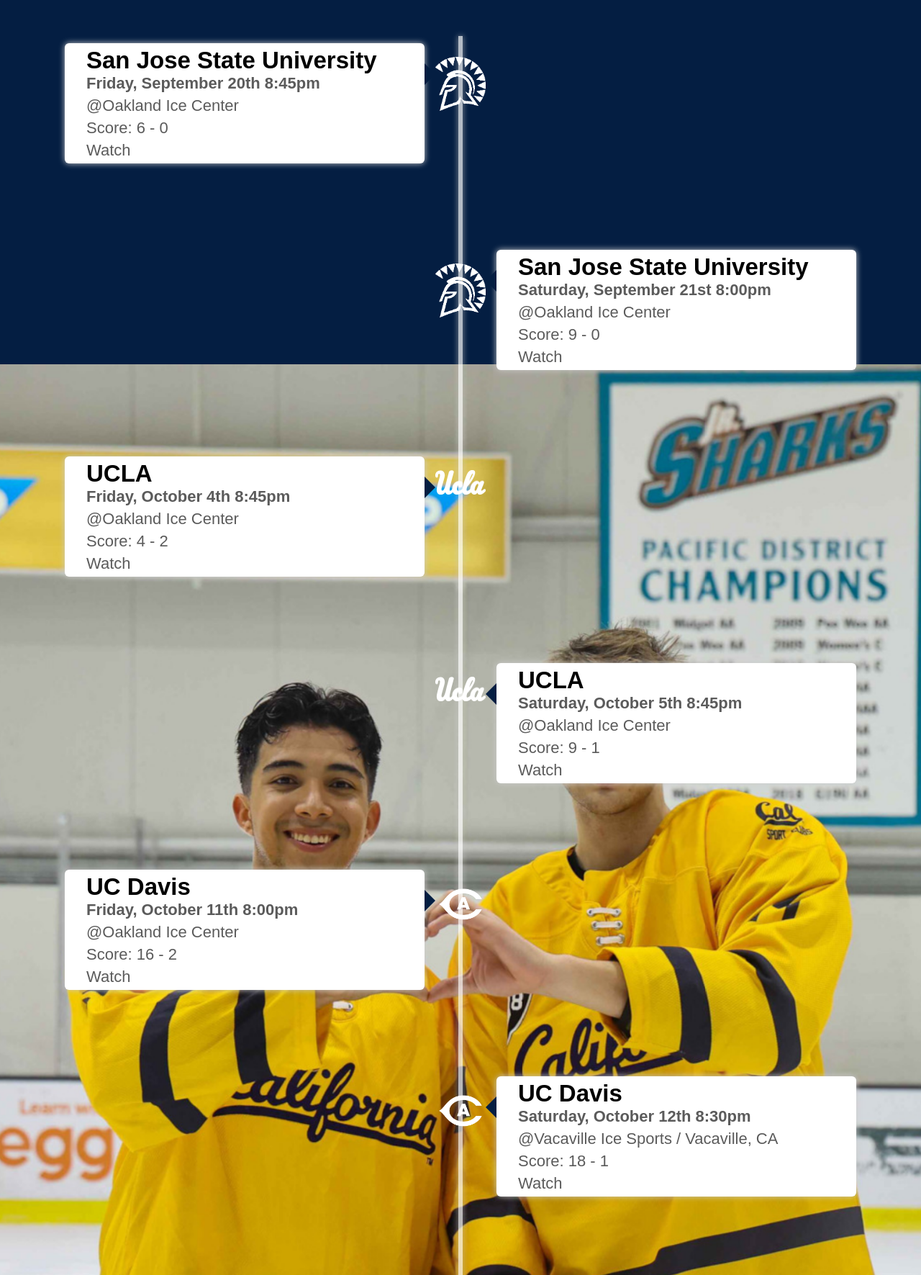
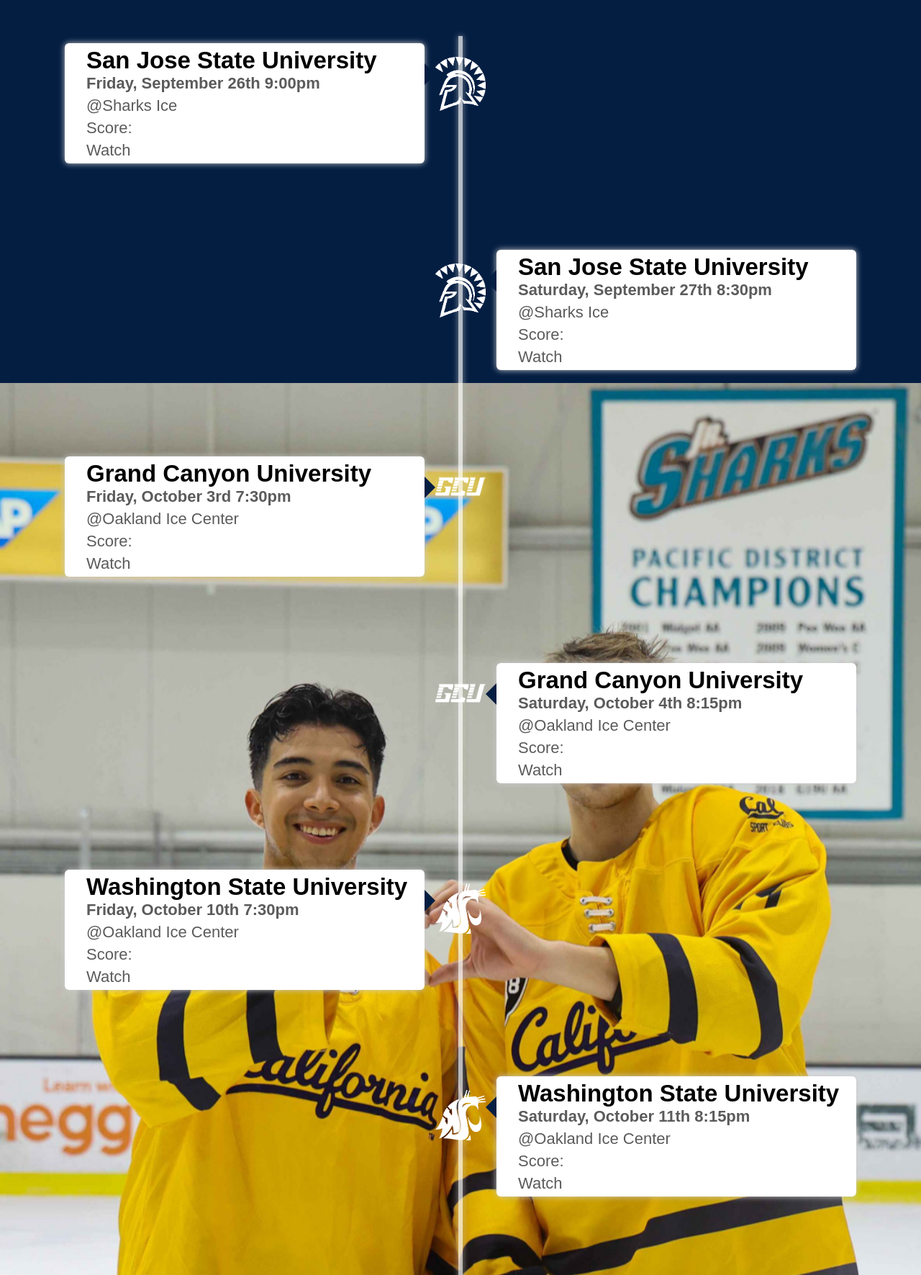
Before and after one commit to allananaka/Cal-Ice-Hockey-Website-2.0, a PHP site: page /schedule.html in a window 1280 px wide. Shown: the part 150-1921 px from the top of the page at 72% size. Run offline with PHP 8.4, Linux system fonts and the light colour scheme.

Commit message:
Schedule updated 2025

```diff
--- a/schedule.html
+++ b/schedule.html
@@ -36,9 +36,9 @@
                 <img src="images/SJSULogo.png">
                 <div class="textbox">
                     <h2 class="blackText">San Jose State University</h2>
-                    <h4>Friday, September 20th 8:45pm</h5>
-                    <p>@Oakland Ice Center</p>
-                    <p>Score: 6 - 0</p>
+                    <h4>Friday, September 26th 9:00pm</h4>
+                    <p>@Sharks Ice</p>
+                    <p>Score:</p>
                     <span class="left-container-arrow"></span>
                     <a href="">Watch</a>
                 </div>
@@ -47,53 +47,251 @@
                 <img src="images/SJSULogo.png">
                 <div class="textbox">
                     <h2 class="blackText">San Jose State University</h2>
-                    <h4>Saturday, September 21st 8:00pm</h4>
-                    <p>@Oakland Ice Center</p>
-                    <p>Score: 9 - 0</p>
+                    <h4>Saturday, September 27th 8:30pm</h4>
+                    <p>@Sharks Ice</p>
+                    <p>Score:</p>
                     <span class="right-container-arrow"></span>
                     <a href="">Watch</a>
                 </div>
             </div>
             <div class="timelineContainer timelineLeft-container">
-                <img src="images/UCLA-Logo.png">
+                <img src="images/GCUlogo.png">
                 <div class="textbox">
-                    <h2 class="blackText">UCLA</h2>
-                    <h4>Friday, October 4th 8:45pm</h4>
+                    <h2 class="blackText">Grand Canyon University</h2>
+                    <h4>Friday, October 3rd 7:30pm</h4>
                     <p>@Oakland Ice Center</p>
-                    <p>Score: 4 - 2</p>
+                    <p>Score:</p>
                     <span class="left-container-arrow"></span>
                     <a href="">Watch</a>
                 </div>
             </div>
             <div class="timelineContainer timelineRight-container">
-                <img src="images/UCLA-Logo.png">
+                <img src="images/GCUlogo.png">
                 <div class="textbox">
-                    <h2 class="blackText">UCLA</h2>
-                    <h4>Saturday, October 5th 8:45pm</h4>
+                    <h2 class="blackText">Grand Canyon University</h2>
+                    <h4>Saturday, October 4th 8:15pm</h4>
                     <p>@Oakland Ice Center</p>
-                    <p>Score: 9 - 1</p>
+                    <p>Score:</p>
                     <span class="right-container-arrow"></span>
                     <a href="">Watch</a>
                 </div>
             </div>
             <div class="timelineContainer timelineLeft-container">
-                <img src="images/UCDavisLogo.png">
+                <img src="images/WashingtonStateLogo.png">
                 <div class="textbox">
-                    <h2 class="blackText">UC Davis</h2>
-                    <h4>Friday, October 11th 8:00pm</h4>
+                    <h2 class="blackText">Washington State University</h2>
+                    <h4>Friday, October 10th 7:30pm</h4>
                     <p>@Oakland Ice Center</p>
-                    <p>Score: 16 - 2</p>
+                    <p>Score:</p>
                     <span class="left-container-arrow"></span>
                     <a href="">Watch</a>
                 </div>
             </div>
             <div class="timelineContainer timelineRight-container">
-                <img src="images/UCDavisLogo.png">
+                <img src="images/WashingtonStateLogo.png">
                 <div class="textbox">
-                    <h2 class="blackText">UC Davis</h2>
-                    <h4>Saturday, October 12th 8:30pm</h4>
-                    <p>@Vacaville Ice Sports / Vacaville, CA</p>
-                    <p>Score: 18 - 1</p>
+                    <h2 class="blackText">Washington State University</h2>
+                    <h4>Saturday, October 11th 8:15pm</h4>
+                    <p>@Oakland Ice Center</p>
+                    <p>Score:</p>
+                    <span class="right-container-arrow"></span>
+                    <a href="">Watch</a>
+                </div>
+            </div>
+            <div class="timelineContainer timelineLeft-container">
+                <img src="images/UCSDLogo.png">
+                <div class="textbox">
+                    <h2 class="blackText">UC San Diego</h2>
+                    <h4>Saturday, October 25th 8:15pm</h4>
+                    <p>@Oakland Ice Center</p>
+                    <p>Score:</p>
+                    <span class="left-container-arrow"></span>
+                    <a href="">Watch</a>
+                </div>
+            </div>
+            <div class="timelineContainer timelineRight-container">
+                <img src="images/UCSDLogo.png">
+                <div class="textbox">
+                    <h2 class="blackText">UC San Diego</h2>
+                    <h4>Sunday, October 26th 10:45am</h4>
+                    <p>@Oakland Ice Center</p>
+                    <p>Score:</p>
+                    <span class="right-container-arrow"></span>
+                    <a href="">Watch</a>
+                </div>
+            </div>
+            <div class="timelineContainer timelineLeft-container">
+                <img src="images/EasternWashingtonLogo.png">
+                <div class="textbox">
+                    <h2 class="blackText">Eastern Washington University</h2>
+                    <h4>Friday, October 31st 7:30pm</h4>
+                    <p>@Oakland Ice Center</p>
+                    <p>Score:</p>
+                    <span class="left-container-arrow"></span>
+                    <a href="">Watch</a>
+                </div>
+            </div>
+            <div class="timelineContainer timelineRight-container">
+                <img src="images/EasternWashingtonLogo.png">
+                <div class="textbox">
+                    <h2 class="blackText">Eastern Washington University</h2>
+                    <h4>Saturday, November 1st 8:15pm</h4>
+                    <p>@Oakland Ice Center</p>
+                    <p>Score:</p>
+                    <span class="right-container-arrow"></span>
+                    <a href="">Watch</a>
+                </div>
+            </div>
+            <div class="timelineContainer timelineLeft-container">
+                <img src="images/UWashingtonLogo.png">
+                <div class="textbox">
+                    <h2 class="blackText">University of Washington</h2>
+                    <h4>Friday, November 7th 8:45pm</h4>
+                    <p>@Kraken Community Iceplex - Seattle, WA</p>
+                    <p>Score:</p>
+                    <span class="left-container-arrow"></span>
+                    <a href="">Watch</a>
+                </div>
+            </div>
+            <div class="timelineContainer timelineRight-container">
+                <img src="images/UWashingtonLogo.png">
+                <div class="textbox">
+                    <h2 class="blackText">University of Washington</h2>
+                    <h4>Saturday, November 8th 8:00pm</h4>
+                    <p>@Kraken Community Iceplex - Seattle, WA</p>
+                    <p>Score:</p>
+                    <span class="right-container-arrow"></span>
+                    <a href="">Watch</a>
+                </div>
+            </div>
+            <div class="timelineContainer timelineLeft-container">
+                <img src="images/WesternWashingtonLogo.png">
+                <div class="textbox">
+                    <h2 class="blackText">Western Washington University</h2>
+                    <h4>Sunday, November 9th 5:15pm</h4>
+                    <p>@Bellingham Sportsplex - Bellingham, WA</p>
+                    <p>Score:</p>
+                    <span class="left-container-arrow"></span>
+                    <a href="">Watch</a>
+                </div>
+            </div>
+            <div class="timelineContainer timelineRight-container">
+                <img src="images/WesternWashingtonLogo.png">
+                <div class="textbox">
+                    <h2 class="blackText">Washington State University</h2>
+                    <h4>Monday, November 10th 10:00am</h4>
+                    <p>@Bellingham Sportsplex - Bellingham, WA</p>
+                    <p>Score:</p>
+                    <span class="right-container-arrow"></span>
+                    <a href="">Watch</a>
+                </div>
+            </div>
+            <div class="timelineContainer timelineLeft-container">
+                <img src="images/LMUlogo.png">
+                <div class="textbox">
+                    <h2 class="blackText">Loyola Marymount University</h2>
+                    <h4>Saturday, November 15th 7:00pm</h4>
+                    <p>@Oakland Ice Center</p>
+                    <p>Score:</p>
+                    <span class="left-container-arrow"></span>
+                    <a href="">Watch</a>
+                </div>
+            </div>
+            <div class="timelineContainer timelineRight-container">
+                <img src="images/LMUlogo.png">
+                <div class="textbox">
+                    <h2 class="blackText">Loyola Marymount University</h2>
+                    <h4>Sunday, November 16th 10:45am</h4>
+                    <p>@Oakland Ice Center</p>
+                    <p>Score:</p>
+                    <span class="right-container-arrow"></span>
+                    <a href="">Watch</a>
+                </div>
+            </div>
+            <div class="timelineContainer timelineLeft-container">
+                <img src="images/UtahStatelogo.png">
+                <div class="textbox">
+                    <h2 class="blackText">Utah State University</h2>
+                    <h4>Thursday, November 20th 7:00pm</h4>
+                    <p>@Eccles Ice Center - North Logan, Utah</p>
+                    <p>Score:</p>
+                    <span class="left-container-arrow"></span>
+                    <a href="">Watch</a>
+                </div>
+            </div>
+            <div class="timelineContainer timelineRight-container">
+                <img src="images/UniversityofUtahLogo.png">
+                <div class="textbox">
+                    <h2 class="blackText">University of Utah</h2>
+                    <h4>Friday, November 21st 7:30pm</h4>
+                    <p>@Salt Lake City Sports Complex - Utah</p>
+                    <p>Score:</p>
+                    <span class="right-container-arrow"></span>
+                    <a href="">Watch</a>
+                </div>
+            </div>
+            <div class="timelineContainer timelineLeft-container">
+                <img src="images/WeberStateLogo.png">
+                <div class="textbox">
+                    <h2 class="blackText">Weber State</h2>
+                    <h4>Saturday, November 22nd 7:15pm</h4>
+                    <p>@Weber County Ice Sheet - Ogden, Utah</p>
+                    <p>Score:</p>
+                    <span class="left-container-arrow"></span>
+                    <a href="">Watch</a>
+                </div>
+            </div>
+            <div class="timelineContainer timelineRight-container">
+                <img src="images/MontanaStateLogo.png">
+                <div class="textbox">
+                    <h2 class="blackText">Montana State</h2>
+                    <h4>Sunday, November 23rd 10:00am</h4>
+                    <p>@Weber County Ice Sheet - Ogden, Utah</p>
+                    <p>Score:</p>
+                    <span class="right-container-arrow"></span>
+                    <a href="">Watch</a>
+                </div>
+            </div>
+            <div class="timelineContainer timelineLeft-container">
+                <img src="images/MSUDenverLogo.png">
+                <div class="textbox">
+                    <h2 class="blackText">MSU Denver</h2>
+                    <h4>Friday, January 16th 7:15pm</h4>
+                    <p>@Ice Centre <a href=""></a>t the Promenade - Westminster, Colorado</p>
+                    <p>Score:</p>
+                    <span class="left-container-arrow"></span>
+                    <a href="">Watch</a>
+                </div>
+            </div>
+            <div class="timelineContainer timelineRight-container">
+                <img src="images/DokotaCollegeLogo.png">
+                <div class="textbox">
+                    <h2 class="blackText">Dakota College at Bottineau</h2>
+                    <h4>Saturday, January 17th 11:30am</h4>
+                    <p>@Ice Centre at the Promenade - Westminster, Colorado</p>
+                    <p>Score:</p>
+                    <span class="right-container-arrow"></span>
+                    <a href="">Watch</a>
+                </div>
+            </div>
+            <div class="timelineContainer timelineLeft-container">
+                <img src="images/NorthEasternLogo.png">
+                <div class="textbox">
+                    <h2 class="blackText">Northeastern University</h2>
+                    <h4>Sunday, January 18th 7:00pm</h4>
+                    <p>@Greeley Ice Haus - Greeley, Colorado</p>
+                    <p>Score:</p>
+                    <span class="left-container-arrow"></span>
+                    <a href="">Watch</a>
+                </div>
+            </div>
+            <div class="timelineContainer timelineRight-container">
+                <img src="images/ColoradoUniversityLogo.png">
+                <div class="textbox">
+                    <h2 class="blackText">University of Colorado</h2>
+                    <h4>Monday, January 19th 11:00am</h4>
+                    <p>@CU Student Recreation Center - Boulder, Colorado</p>
+                    <p>Score:</p>
                     <span class="right-container-arrow"></span>
                     <a href="">Watch</a>
                 </div>
@@ -102,9 +300,9 @@
                 <img src="images/USCLogo.png">
                 <div class="textbox">
                     <h2 class="blackText">University of Southern California</h2>
-                    <h4>Friday, October 18th 8:30pm</h5>
-                    <p>@The RINKS / Anaheim, CA</p>
-                    <p>Score: 4 - 1</p>
+                    <h4>Friday, January 23rd 7:30pm</h4>
+                    <p>@Oakland Ice Center</p>
+                    <p>Score:</p>
                     <span class="left-container-arrow"></span>
                     <a href="">Watch</a>
                 </div>
@@ -113,187 +311,21 @@
                 <img src="images/USCLogo.png">
                 <div class="textbox">
                     <h2 class="blackText">University of Southern California</h2>
-                    <h4>Saturday, October 19th 9:00pm</h4>
-                    <p>@The RINKS / Anaheim, CA</p>
-                    <p>Score: 5 - 1</p>
+                    <h4>Saturday, January 24th 8:15pm</h4>
+                    <p>@Oakland Ice Center</p>
+                    <p>Score:</p>
                     <span class="right-container-arrow"></span>
                     <a href="">Watch</a>
                 </div>
             </div>
             <div class="timelineContainer timelineLeft-container">
-                <img src="images/UWashingtonLogo.png">
-                <div class="textbox">
-                    <h2 class="blackText">University of Washington</h2>
-                    <h4>Saturday, October 26th 8:45pm</h4>
-                    <p>@Oakland Ice Center</p>
-                    <p>Score: 5 - 1</p>
-                    <span class="left-container-arrow"></span>
-                    <a href="">Watch</a>
-                </div>
-            </div>
-            <div class="timelineContainer timelineRight-container">
-                <img src="images/UWashingtonLogo.png">
-                <div class="textbox">
-                    <h2 class="blackText">University of Washington</h2>
-                    <h4>Sunday, October 27th 10:45am</h5>
-                    <p>@Oakland Ice Center</p>
-                    <p>Score: 2 - 1</p>
-                    <span class="right-container-arrow"></span>
-                    <a href="">Watch</a>
-                </div>
-            </div>
-            <div class="timelineContainer timelineLeft-container">
-                <img src="images/WesternWashingtonLogo.png">
-                <div class="textbox">
-                    <h2 class="blackText">Western Washington University</h2>
-                    <h4>Friday, November 1st 8:45pm</h4>
-                    <p>@Oakland Ice Center</p>
-                    <p>Score: 6 - 0</p>
-                    <span class="left-container-arrow"></span>
-                    <a href="">Watch</a>
-                </div>
-            </div>
-            <div class="timelineContainer timelineRight-container">
-                <img src="images/WesternWashingtonLogo.png">
-                <div class="textbox">
-                    <h2 class="blackText">Western Washington University</h2>
-                    <h4>Saturday, November 2nd 8:45pm</h5>
-                    <p>@Oakland Ice Center</p>
-                    <p>Score: 10 - 0</p>
-                    <span class="right-container-arrow"></span>
-                    <a href="">Watch</a>
-                </div>
-            </div>
-            <div class="timelineContainer timelineLeft-container">
-                <img src="images/EasternWashingtonLogo.png">
-                <div class="textbox">
-                    <h2 class="blackText">Eastern Washington University</h2>
-                    <h4>Friday, November 8th 7:00pm</h4>
-                    <p>@EWU / Cheney, WA</p>
-                    <p>Score: 7 - 0</p>
-                    <span class="left-container-arrow"></span>
-                    <a href="">Watch</a>
-                </div>
-            </div>
-            <div class="timelineContainer timelineRight-container">
-                <img src="images/WashingtonStateLogo.png">
-                <div class="textbox">
-                    <h2 class="blackText">Washington State University</h2>
-                    <h4>Saturday, November 9th 3:00pm</h5>
-                    <p>@EWU / Cheney, WA</p>
-                    <p>Score: 7 - 4</p>
-                    <span class="right-container-arrow"></span>
-                    <a href="">Watch</a>
-                </div>
-            </div>
-            <div class="timelineContainer timelineLeft-container">
-                <img src="images/EasternWashingtonLogo.png">
-                <div class="textbox">
-                    <h2 class="blackText">Eastern Washington University</h2>
-                    <h4>Sunday, November 10th 6:00pm</h4>
-                    <p>@EWU / Cheney, WA</p>
-                    <p>Score: 5 - 3</p>
-                    <span class="left-container-arrow"></span>
-                    <a href="">Watch</a>
-                </div>
-            </div>
-            <div class="timelineContainer timelineRight-container">
-                <img src="images/WashingtonStateLogo.png">
-                <div class="textbox">
-                    <h2 class="blackText">Washington State University</h2>
-                    <h4>Monday, November 11th 10:00am</h5>
-                    <p>@EWU / Cheney, WA</p>
-                    <p>Score: 6 - 1</p>
-                    <span class="right-container-arrow"></span>
-                    <a href="">Watch</a>
-                </div>
-            </div>
-            <div class="timelineContainer timelineLeft-container">
-                <img src="images/StanfordLogo.png">
-                <div class="textbox">
-                    <h2 class="blackText">Stanford</h2>
-                    <h4>Friday, November 15th 8:00pm</h4>
-                    <p>@Oakland Ice Center</p>
-                    <p>Score: 17 - 5</p>
-                    <span class="left-container-arrow"></span>
-                    <a href="">Watch</a>
-                </div>
-            </div>
-            <div class="timelineContainer timelineRight-container">
-                <img src="images/CSUNLogo.png">
-                <div class="textbox">
-                    <h2 class="blackText">CSU Northridge</h2>
-                    <h4>Saturday, November 16th 8:45pm</h4>
-                    <p>@Oakland Ice Center</p>
-                    <p>Score: 4 - 1</p>
-                    <span class="right-container-arrow"></span>
-                    <a href="">Watch</a>
-                </div>
-            </div>
-            <div class="timelineContainer timelineLeft-container">
-                <img src="images/CSUNLogo.png">
-                <div class="textbox">
-                    <h2 class="blackText">CSU Northridge</h2>
-                    <h4>Sunday, November 17th 10:45am</h4>
-                    <p>@Oakland Ice Center</p>
-                    <p>Score: 9 - 4</p>
-                    <span class="left-container-arrow"></span>
-                    <a href="">Watch</a>
-                </div>
-            </div>
-            <div class="timelineContainer timelineRight-container">
-                <img src="images/UCSDLogo.png">
-                <div class="textbox">
-                    <h2 class="blackText">UC San Diego</h2>
-                    <h4>Friday, December 6th 9:30pm</h4>
-                    <p>@KHS Rink / Anaheim, CA</p>
-                    <p>Score: 7 - 5</p>
-                    <span class="right-container-arrow"></span>
-                    <a href="">Watch</a>
-                </div>
-            </div>
-            <div class="timelineContainer timelineLeft-container">
-                <img src="images/UCSDLogo.png">
-                <div class="textbox">
-                    <h2 class="blackText">UC San Diego</h2>
-                    <h4>Saturday, December 7th 9:30pm</h4>
-                    <p>@KHS Rink / Anaheim, CA</p>
-                    <p>Score: 10 - 4</p>x
-                    <span class="left-container-arrow"></span>
-                    <a href="">Watch</a>
-                </div>
-            </div>
-            <div class="timelineContainer timelineRight-container">
                 <img src="images/SJSULogo.png">
                 <div class="textbox">
                     <h2 class="blackText">San Jose State University</h2>
-                    <h4>Saturday, January 25th 8:45pm</h4>
+                    <h4>Friday, January 30th 8:45pm</h4>
                     <p>@Oakland Ice Center</p>
-                    <p>Score: 7 - 5</p>
-                    <span class="right-container-arrow"></span>
-                    <a href="">Watch</a>
-                </div>
-            </div>
-            <div class="timelineContainer timelineLeft-container">
-                <img src="images/UOregonLogo.avif">
-                <div class="textbox">
-                    <h2 class="blackText">Oregon</h2>
-                    <h4>Saturday, Feb 1st 7:00 PM</h4>
-                    <p>@The Rink Exchange, Eugene, OR</p>
-                    <p>Score: 6 - 5 (SO)</p>
+                    <p>Score:</p>
                     <span class="left-container-arrow"></span>
-                    <a href="">Watch</a>
-                </div>
-            </div>
-            <div class="timelineContainer timelineRight-container">
-                <img src="images/UOregonLogo.avif">
-                <div class="textbox">
-                    <h2 class="blackText">Oregon</h2>
-                    <h4>Sunday, February 2nd 1:00 PM</h4>
-                    <p>@The Rink Exchange, Eugene, OR</p>
-                    <p>Score: 3 - 2
-                    </p>
-                    <span class="right-container-arrow"></span>
                     <a href="">Watch</a>
                 </div>
             </div>
--- a/styles.css
+++ b/styles.css
@@ -425,7 +425,7 @@
     top: 1500px;
     left: 0;
     object-fit: cover;
-    transform: translateZ(-60px) scale(7.4);
+    transform: translateZ(-70px) scale(8);
     z-index: -2;
 }
 .test {
```
Also changed, not shown: images/ColoradoUniversityLogo.png (added), images/DokotaCollegeLogo.png (added), images/GCUlogo.png (added), images/LMUlogo.png (added), images/MSUDenverLogo.png (added), images/MontanaStateLogo.png (added), images/NorthEasternLogo.png (added), images/UniversityofUtahLogo.png (added), images/UtahStatelogo.png (added), images/WeberStateLogo.png (added).
